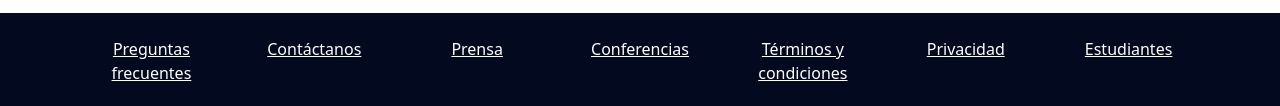
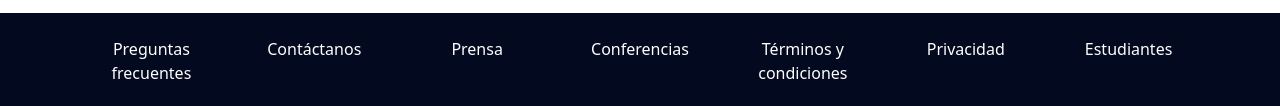
Before and after one commit to jonathlan/bootstrap-essentials, a plain HTML site: page project/index.html in a window 1280 px wide. Shown: the part 2568-2674 px from the top of the page. Drawn offline with nearby package versions, Linux system fonts and the light colour scheme.

Commit message:
Add 'text-decoration-none' class to footer links, because in  Bootstrap5 links are underlined by default.

```diff
--- a/project/index.html
+++ b/project/index.html
@@ -217,25 +217,25 @@
         <div class="container">
             <div class="row text-center">
                 <div class="col-12 col-lg">
-                    <a href="#">Preguntas frecuentes</a>
+                    <a href="#" class="text-decoration-none">Preguntas frecuentes</a>
                 </div>
                 <div class="col-12 col-lg">
-                    <a href="#">Contáctanos</a>
+                    <a href="#" class="text-decoration-none">Contáctanos</a>
                 </div>
                 <div class="col-12 col-lg">
-                    <a href="#">Prensa</a>
+                    <a href="#" class="text-decoration-none">Prensa</a>
                 </div>
                 <div class="col-12 col-lg">
-                    <a href="#">Conferencias</a>
+                    <a href="#" class="text-decoration-none">Conferencias</a>
                 </div>
                 <div class="col-12 col-lg">
-                    <a href="#">Términos y condiciones</a>
+                    <a href="#" class="text-decoration-none">Términos y condiciones</a>
                 </div>
                 <div class="col-12 col-lg">
-                    <a href="#">Privacidad</a>
+                    <a href="#" class="text-decoration-none">Privacidad</a>
                 </div>
                 <div class="col-12 col-lg">
-                    <a href="#">Estudiantes</a>
+                    <a href="#" class="text-decoration-none">Estudiantes</a>
                 </div>
             </div>
         </div>
```
